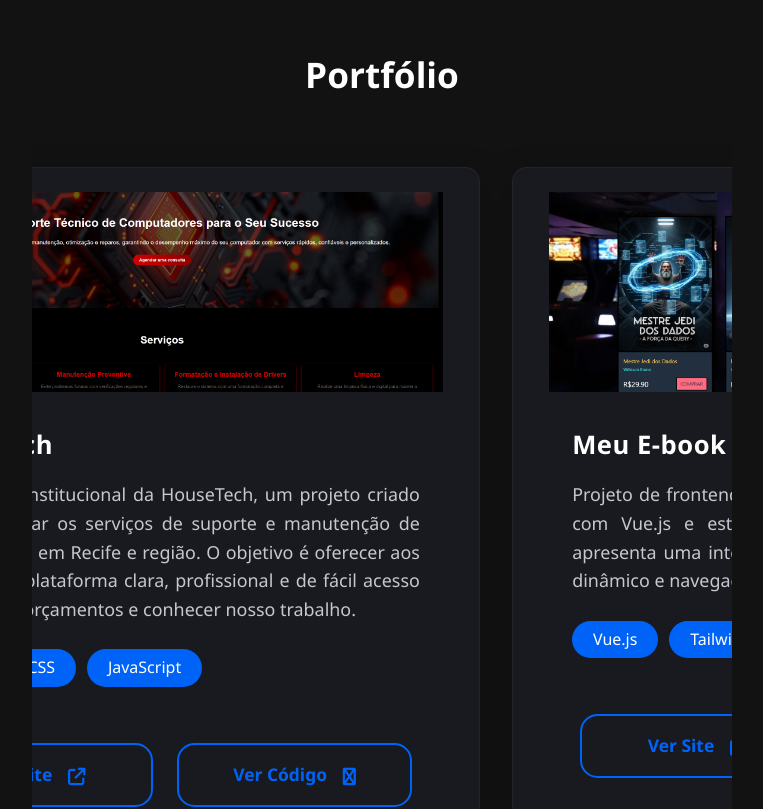
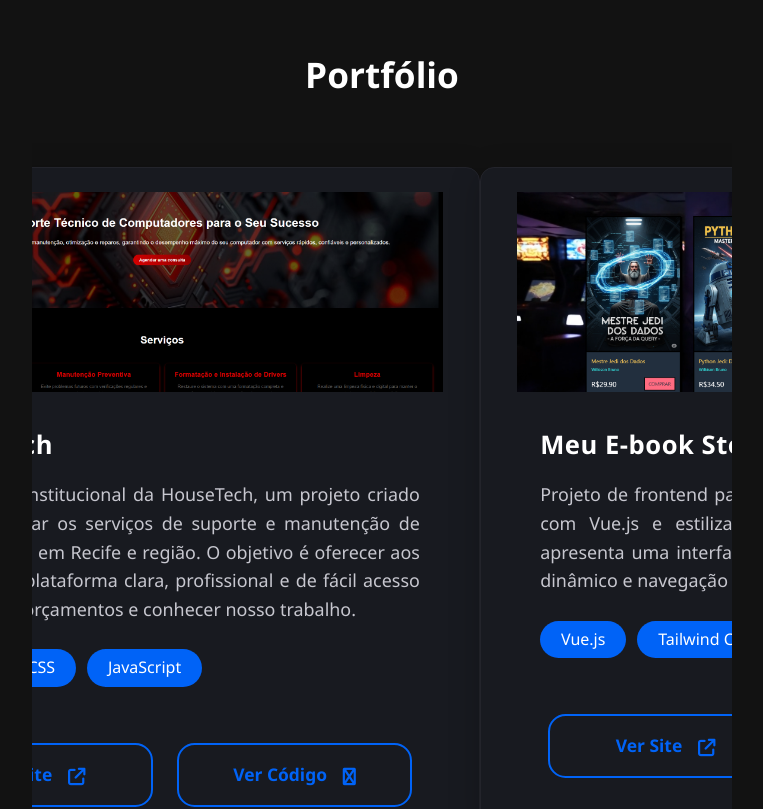
Before and after one commit to Wilki205/Portfolio, a React (Vite) app: page / in a window 1280 px wide. Shown: the part 821-1630 px from the top of the page, without its empty margins (258-1021 px from the left). Built offline with nearby package versions, Linux system fonts and the light colour scheme.

Commit message:
correção da imagem feita, ajuste nos balões de carrossel

```diff
--- a/src/assets/styles/main.css
+++ b/src/assets/styles/main.css
@@ -340,6 +340,7 @@ body {
   flex: 0 0 630px;
   max-width: 630px;
   min-width: 320px;
+  margin-right: 0;
 }
 .project-card:hover {
   transform: translateY(-7px);
@@ -450,10 +451,11 @@ body {
 }
 .carousel-track {
   display: flex;
-  gap: 2rem;
+  gap: 0rem;
   overflow-x: auto;
   scroll-behavior: smooth;
   scrollbar-width: none;
+  scroll-snap-type: x mandatory;
 }
 .carousel-track::-webkit-scrollbar {
   display: none;
@@ -863,7 +865,8 @@ body {
 
   /* --- 4. Carrossel de Projetos --- */
   .carousel-container {
-    max-width: 100%; /* Permite que o carrossel ocupe toda a largura */
+    max-width: 98vw;
+    min-width: 98vw; /* Permite que o carrossel ocupe toda a largura */
   }
 
   .carousel-track {
@@ -875,8 +878,8 @@ body {
   .project-card {
     /* O card agora será flexível e ocupará 90% da tela */
     flex: 0 0 90%;
-    max-width: 90%;
-    min-width: 0; /* Reseta o min-width para permitir que diminua */
+    max-width: 98vw;
+    min-width: 98vw;/* Reseta o min-width para permitir que diminua */
   }
 
   .project-links {
```
